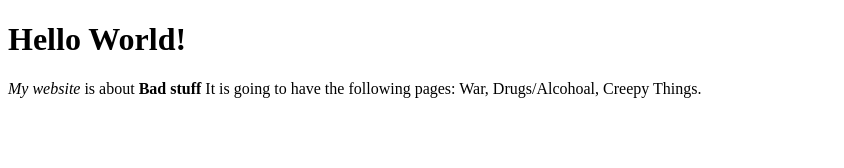
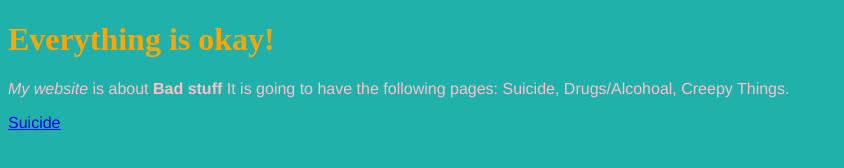
Before and after one commit to 25forever/Everything-is-okay.com, a website: page index.html in a window 1280 px wide. Shown: the whole page, without its empty margins (0-844 px from the left). Drawn offline with Linux system fonts and the light colour scheme.

Commit message:
Everything-is-okay

```diff
--- a/index.html
+++ b/index.html
@@ -5,12 +5,18 @@
     <meta name="viewport" content="width=device-width, initial-scale=1.0" />
     <meta http-equiv="X-UA-Compatible" content="ie=edge" />
     <title>everything-is-okay</title>
+    <link href="style.css" rel="stylesheet" />
   </head>
   <body>
-    <h1>Hello World!</h1>
+    <h1>Everything is okay!</h1>
     <p>
       <em>My website</em> is about <strong>Bad stuff</strong> It is going to
-      have the following pages: War, Drugs/Alcohoal, Creepy Things.
+      have the following pages: Suicide, Drugs/Alcohoal, Creepy Things.
     </p>
+
+
+	<div class="room">
+		<a class="door" href="Suicide.html">Suicide</a>
+
   </body>
 </html>
--- /dev/null
+++ b/style.css
@@ -0,0 +1,15 @@
+body {
+  background-color: lightseagreen;
+  font-family: "Helvetica", sans-serif;
+  color: pink;
+}
+
+h1 {
+  color: orange;
+  font-family: "Times New Roman", serif;
+}
+
+h2 {
+  color: gold;
+  font-family: "Helvetica";
+}
```
Also changed, not shown: Suicide.html (added, +13 -0 lines).
